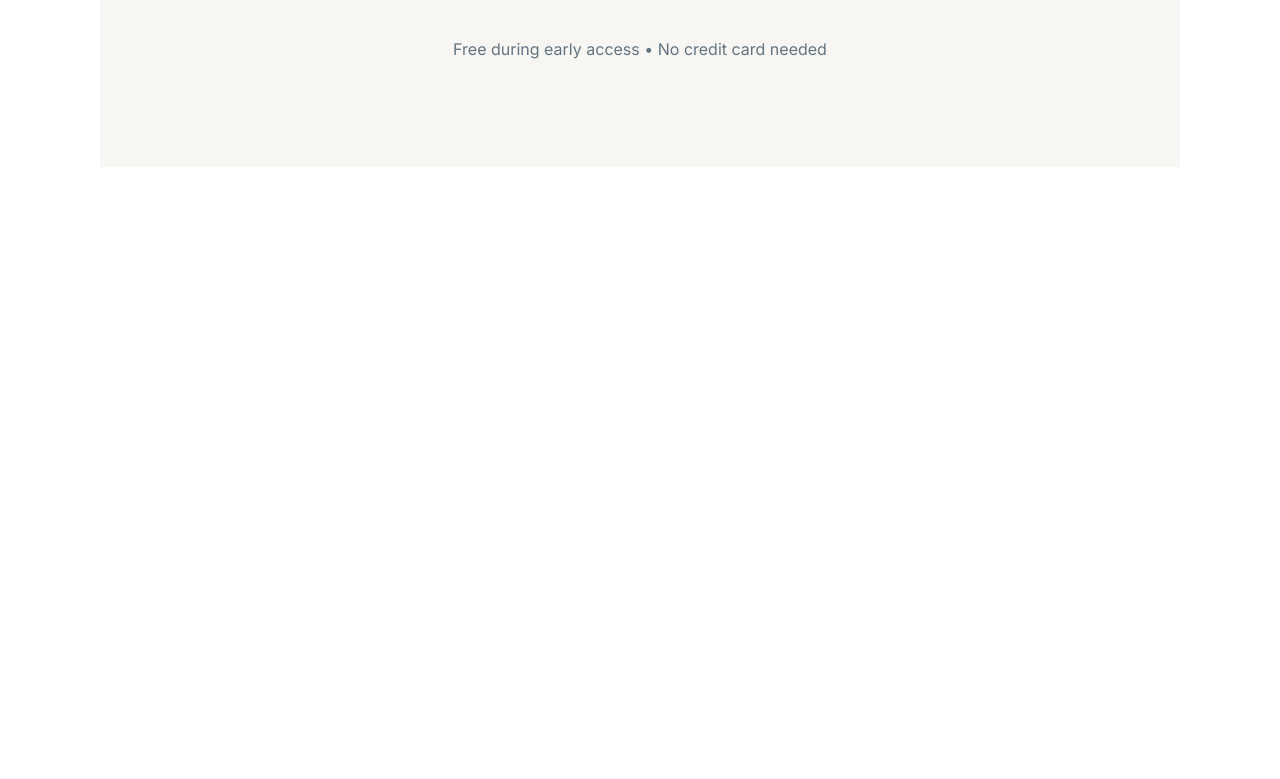
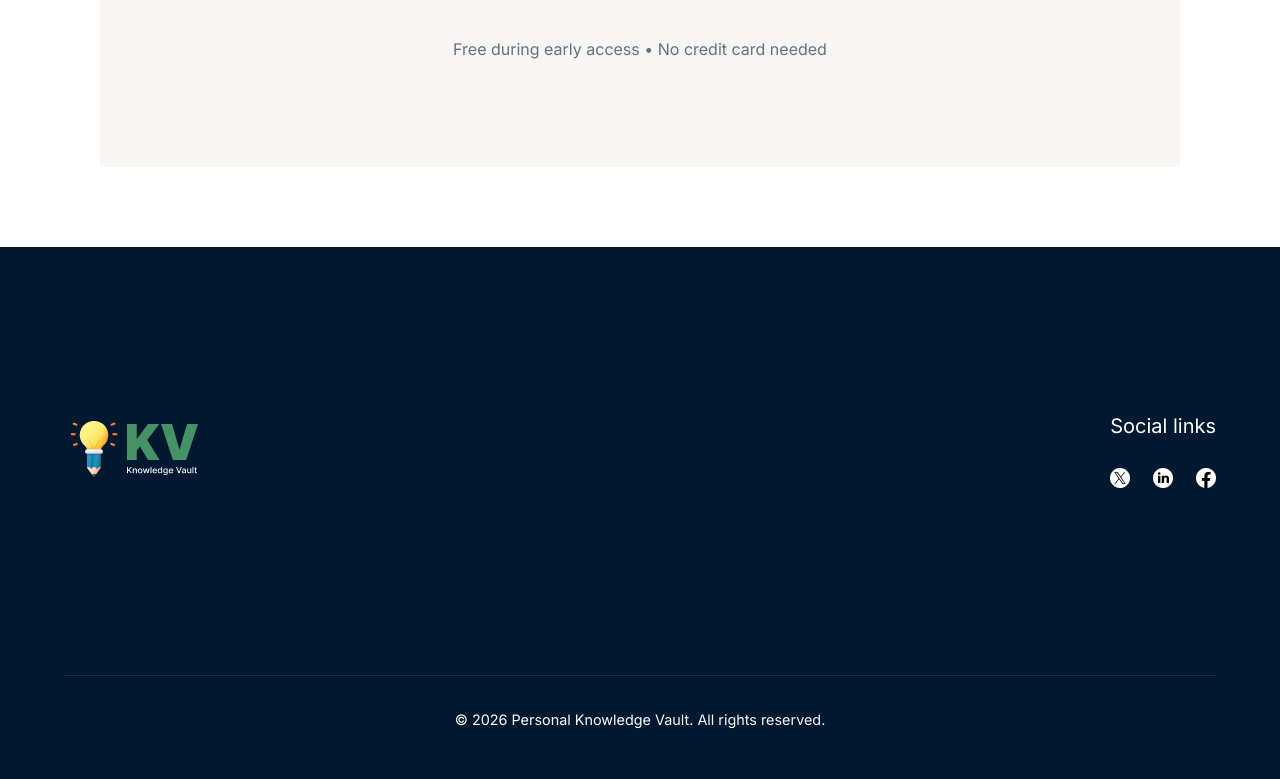
Before and after one commit to ibtee12/Task-1, a plain HTML site: page index.html in a window 1280 px wide. Shown: the part 1903-2682 px from the top of the page. Before the commit the page ends 2150 px from the top, so only its background shows below. Drawn offline with Linux system fonts and the light colour scheme.

Commit message:
added footer

```diff
--- a/index.html
+++ b/index.html
@@ -76,3 +76,22 @@
             <p >Free during early access • No credit card needed</p>
         </div>
     </section>
+    <!-- Footer -->
+    <footer>
+        <div class="footer-content">
+            <div class="footer-logo"><img src="assets/logo-footer.png" alt=""></div>
+            <div class="social-links">
+                <p>Social links</p>
+                <br>
+                <div class="now">
+                <a href=""><img src="assets/fi_5969020.png" alt=""></a>
+                <a href=""><img src="assets/Frame 1171277689.png" alt=""></a>
+                <a href=""><img src="assets/Frame 1171277690.png" alt=""></a>
+                </div>
+            </div>
+        </div>
+        <div class="footer-divider"></div>
+        <p class="copyright">© 2026 Personal Knowledge Vault. All rights reserved.</p>
+    </footer>
+</body>
+</html>
--- a/style.css
+++ b/style.css
@@ -397,3 +397,41 @@
         .ending-messages p {
             margin: 0.5rem 0;
         }
+ /* Footer */
+        footer {
+            padding: 3rem 5%;
+            background: #001931;
+
+        }
+
+        .footer-content {
+            display: flex;
+            justify-content: space-between;
+            align-items: center;
+            max-width: 1400px;
+            height: 348px;
+            margin: 0 auto;
+            padding-bottom: 2rem;
+        }
+
+        .social-links p{
+            color: white;
+            font-size: 20px;
+
+        }
+        .now{
+            display: flex;
+            justify-content: space-between;
+        }
+
+        .footer-divider {
+            height: 1px;
+            background: rgba(255,255,255,0.1);
+            margin: 2rem 0;
+        }
+
+        .copyright {
+            text-align: center;
+            color: #FAFAFA;
+            font-size: 0.9rem;
+        }
```
